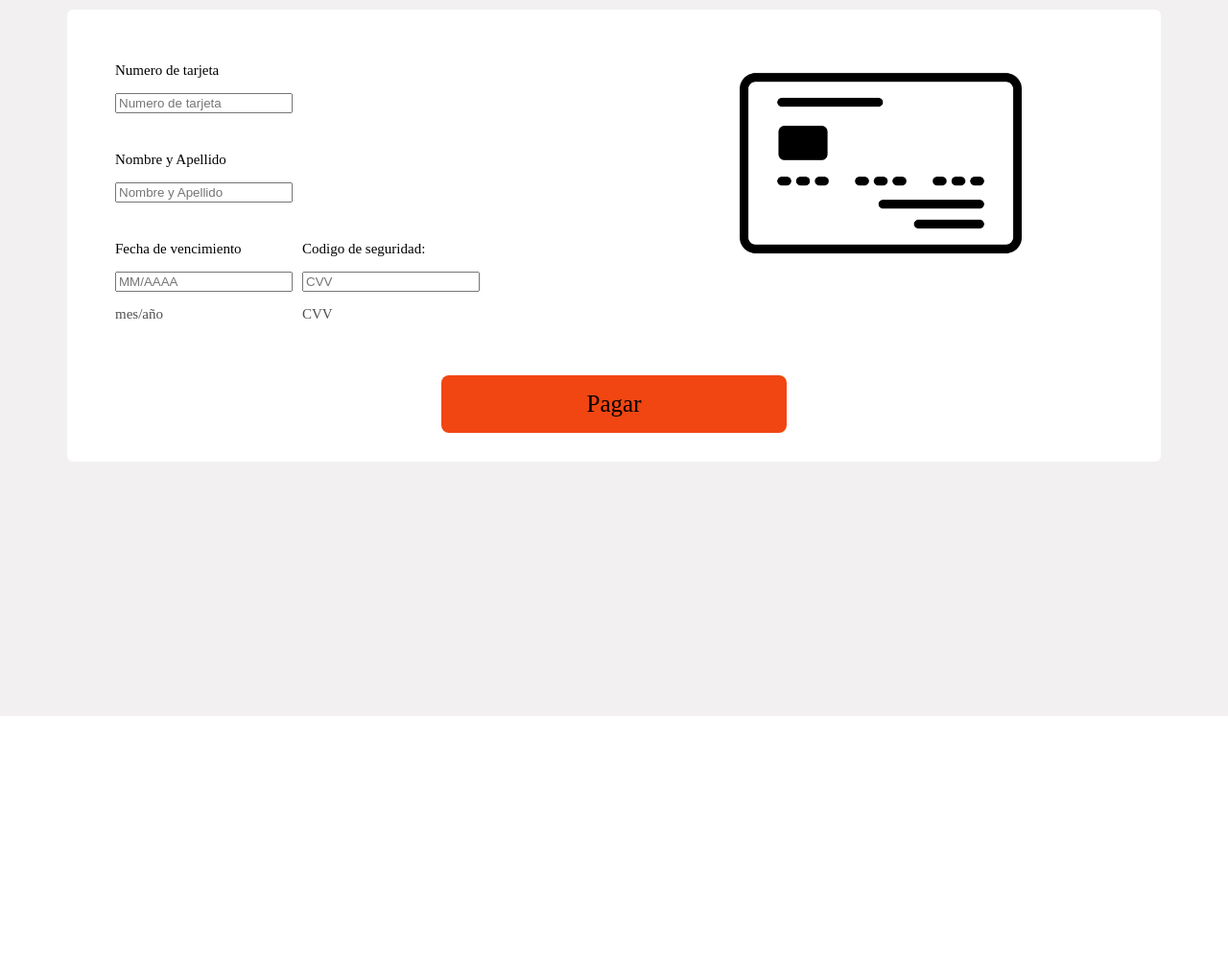
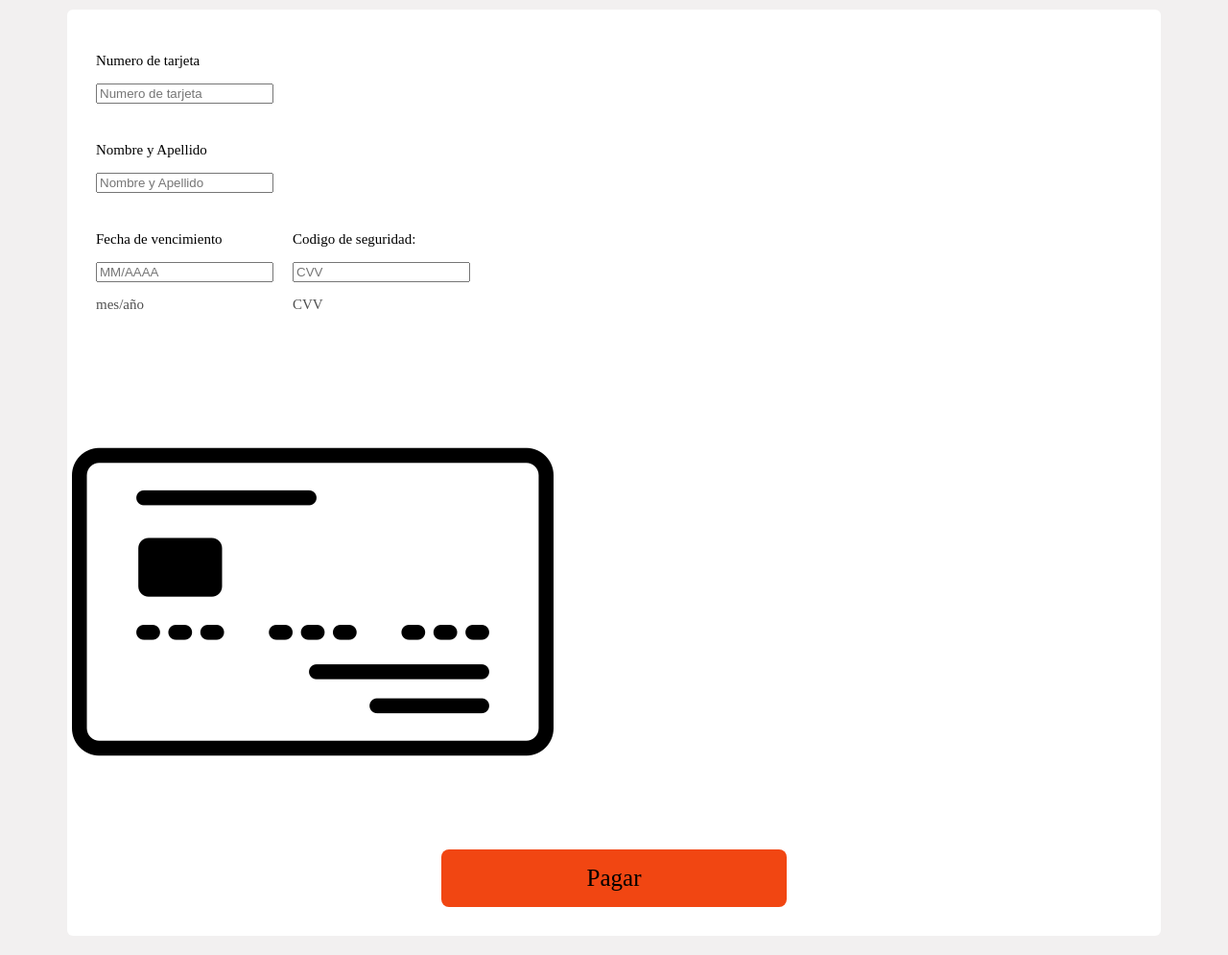
Before and after one commit to Amprex5101/Cooperativahtml, a PHP site: page /pagotarjeta.php in a window 1280 px wide. Shown: the part 54-1049 px from the top of the page at 96% size. Before the commit the page ends 800 px from the top, so only its background shows below. Run offline with PHP 8.4, Linux system fonts and the light colour scheme.

Commit message:
mis correciones

```diff
--- a/CSS/pagotarjeta.css
+++ b/CSS/pagotarjeta.css
@@ -105,9 +105,7 @@
             align-content: left;
 
             .codi {
-                display: flex;
-                gap: 1rem;
-
+                align-content: left;
                 .let{
                     color: #505050;
                 }
@@ -117,21 +115,6 @@
                 }
             }
         }
-
-        .imagenes{
-            display: grid;
-            grid-template-columns: repeat(2,1fr);
-            padding: 1rem 2rem;
-            gap: 1rem;
-
-            img{
-                height: 30rem;
-                width: 30rem;
-                margin: auto;
-                display: block;
-            }
-        }
-
 
     }
 }
```
Also changed, not shown: pagotarjeta.php (+6 -5 lines).
